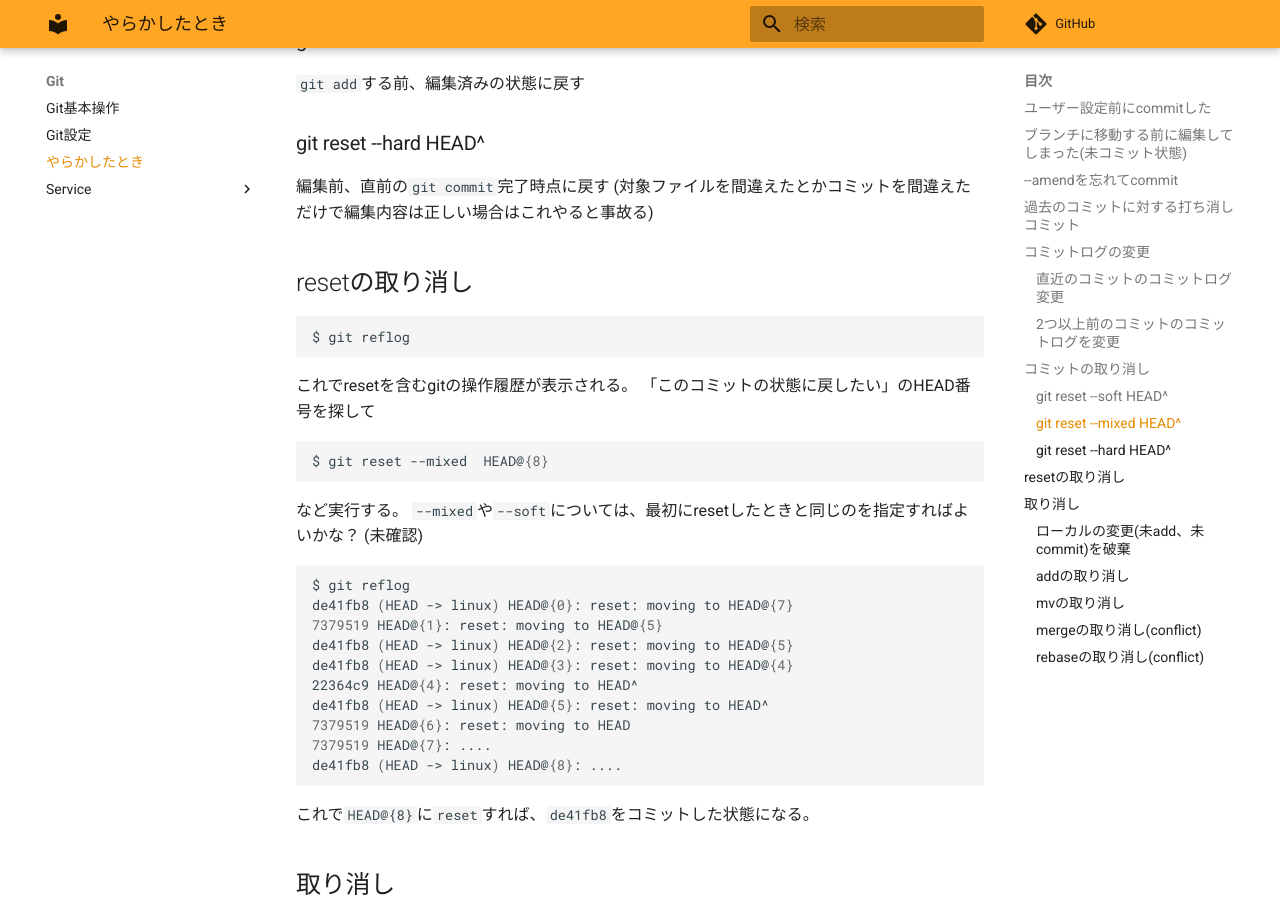
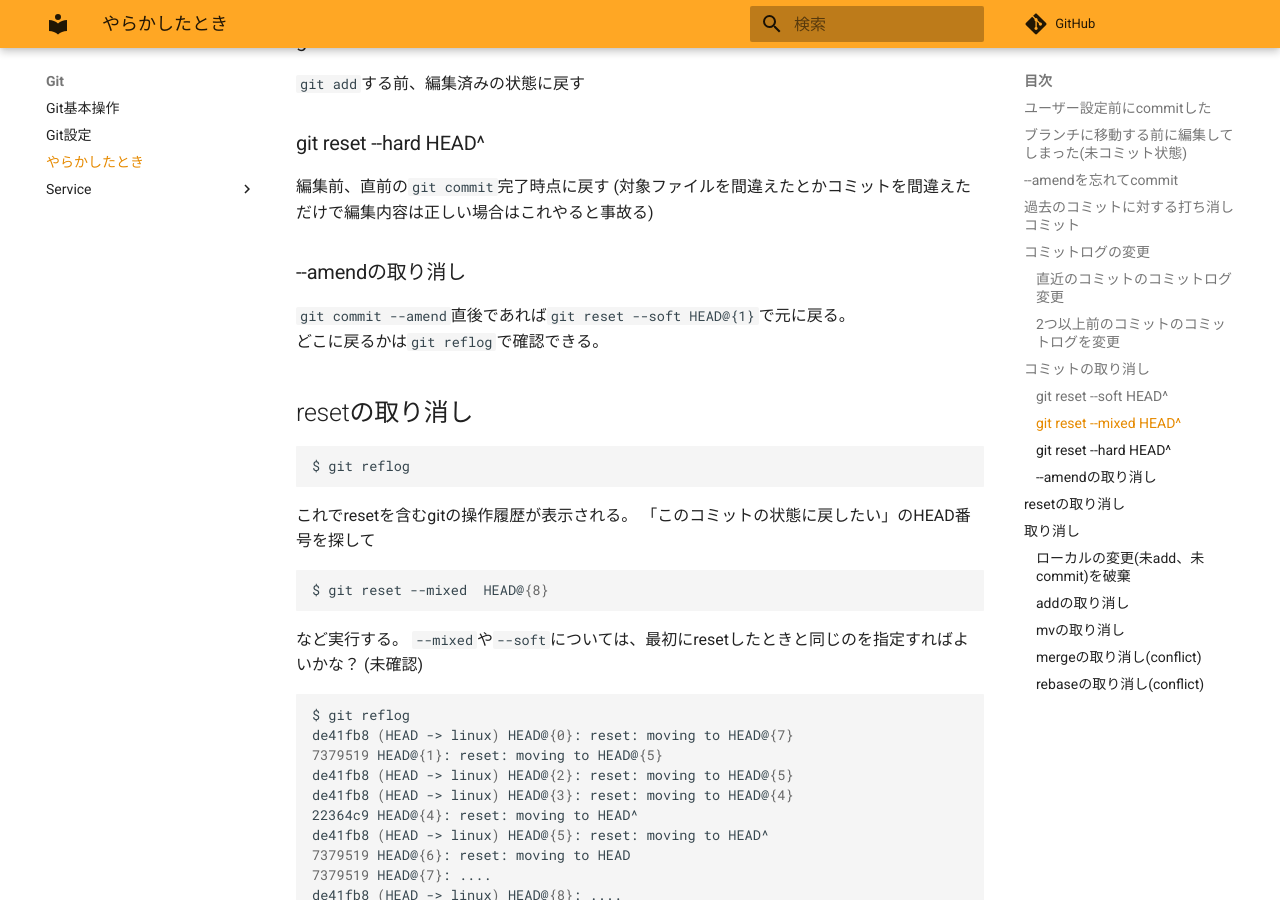
Before and after one commit to zaki-lknr/docs, an MkDocs documentation site: the page built from docs/Git/trouble.md, in a window 1280 px wide and 900 px high, scrolled down 2097 px. Built offline with MkDocs 1.6.1 and Material for MkDocs 9.7.7, drawn with Linux system fonts in a browser that asks for light colours; comment, search, counter and statistics services are not loaded.

Commit message:
add: git/trouble: commit --amendの取り消し

```diff
--- a/docs/Git/trouble.md
+++ b/docs/Git/trouble.md
@@ -90,6 +90,11 @@ $ git rebase --continue
 ### git reset --hard HEAD^
 
 編集前、直前の`git commit`完了時点に戻す (対象ファイルを間違えたとかコミットを間違えただけで編集内容は正しい場合はこれやると事故る)
+
+### --amendの取り消し
+
+`git commit --amend`直後であれば`git reset --soft HEAD@{1}`で元に戻る。
+どこに戻るかは`git reflog`で確認できる。
 
 ## resetの取り消し
 
```
